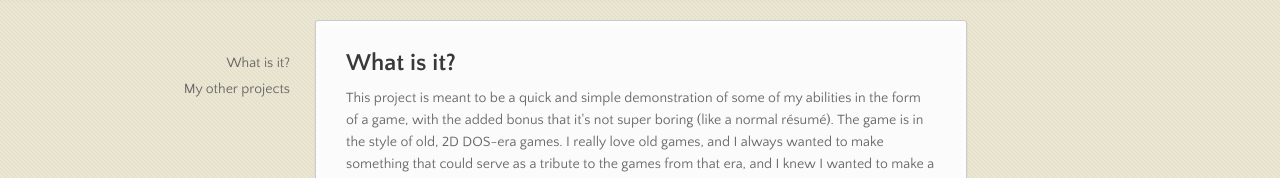
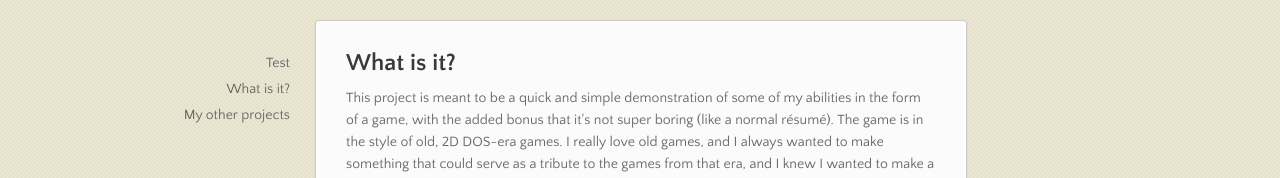
Before and after one commit to drewaburden/resume, a plain HTML site: page index.html in a window 1280 px wide. Shown: the part 170-348 px from the top of the page. Drawn offline with nearby package versions, Linux system fonts and the light colour scheme.

Commit message:
Update index.html

```diff
--- a/index.html
+++ b/index.html
@@ -35,7 +35,8 @@
 
     <div class="wrapper">
       <nav>
-        <ul></ul>
+        <ul><li class="tag-h2"><a href="test.html">
+Test</a></li></ul>
       </nav>
       <section>
         <h2>
```
